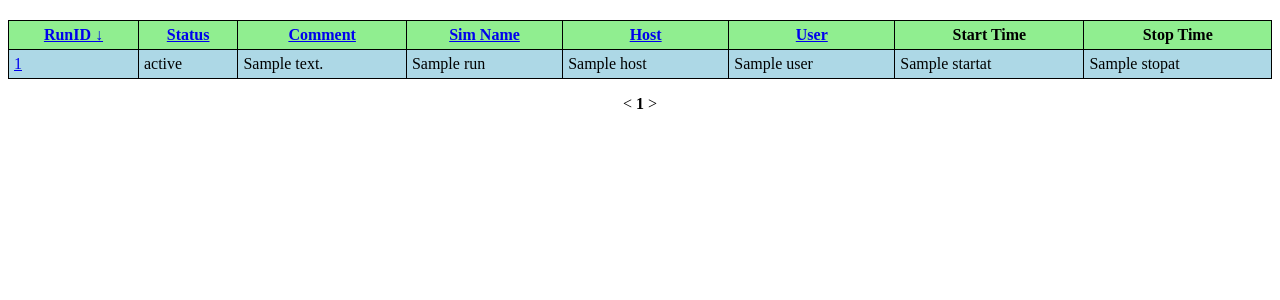
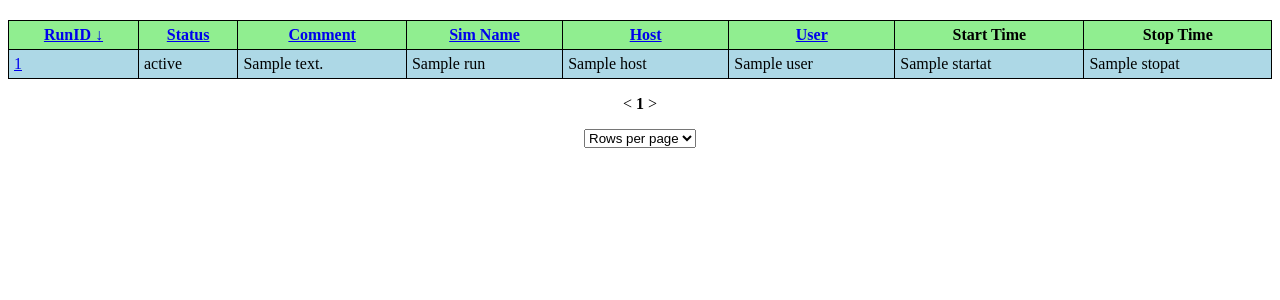
Before and after one commit to HPC-SimTools/IPS-portal, a Flask app: page / in a window 1280 px wide. Shown: the part 94-394 px from the top of the page. Run offline with Flask 2, Linux system fonts and the light colour scheme; a database or web service that is not in the repository returns one stand-in record (values such as "Sample title").

Commit message:
Add quick rows per page

```diff
--- a/ipsportal/templates/index.html
+++ b/ipsportal/templates/index.html
@@ -65,6 +65,17 @@
 {% else %}
 &gt
 {% endif %}
+
+</p>
+<p style="text-align:center">
+<select onChange="window.location.href=this.value">
+  <option value="">Rows per page</Option>
+  <option value={{ url_for('.index', page=page.page, rows=10, sort=sortby, direction=direction) }}>10</option>
+  <option value={{ url_for('.index', page=page.page, rows=None, sort=sortby, direction=direction) }}>20</option>
+  <option value={{ url_for('.index', page=page.page, rows=50, sort=sortby, direction=direction) }}>50</option>
+  <option value={{ url_for('.index', page=page.page, rows=100, sort=sortby, direction=direction) }}>100</option>
+</select>
+
 </p>
 
 {% endblock %}
```
